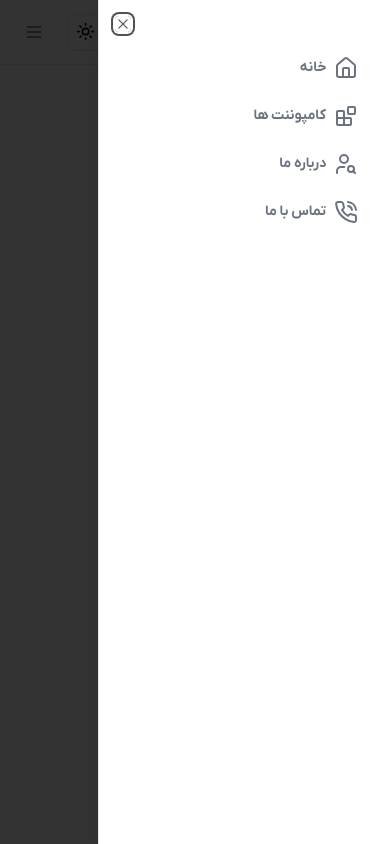
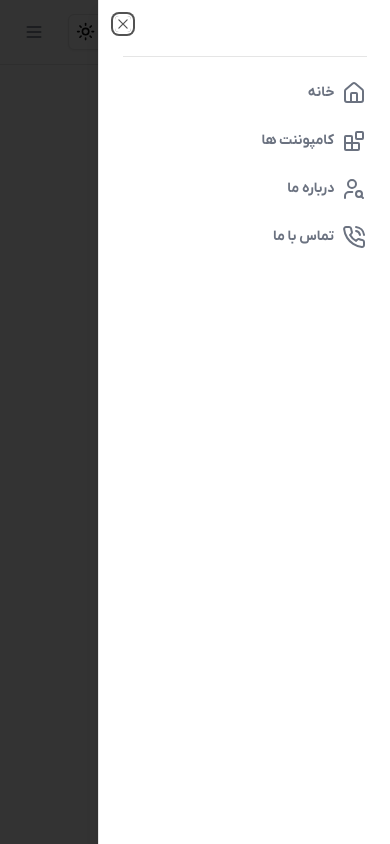
Before and after one commit to iraniangunner/componentland, a Next.js app: page / in a window 390 px wide. Both pictures are taken after a click on the button "Toggle navigation menu". Shown: the top 844 px of the page. Built offline with nearby package versions, Linux system fonts and the light colour scheme.

Commit message:
add seperator to responsive menu

```diff
--- a/src/components/navbar.tsx
+++ b/src/components/navbar.tsx
@@ -24,6 +24,7 @@ import {
 } from "lucide-react";
 import { Sheet, SheetTrigger, SheetContent } from "@/components/ui/sheet";
 import { ModeToggle } from "./mode-toggle";
+import { Separator } from "./ui/separator";
 
 export default function Navbar() {
   return (
@@ -108,7 +109,8 @@ export default function Navbar() {
               </Button>
             </SheetTrigger>
             <SheetContent side="right" className="md:hidden font-bold">
-              <div className="grid gap-6 p-2 pt-8">
+              <div className="grid gap-6 pt-8">
+                <Separator />
                 <SheetTrigger asChild>
                   <Link
                     href="/"
```
